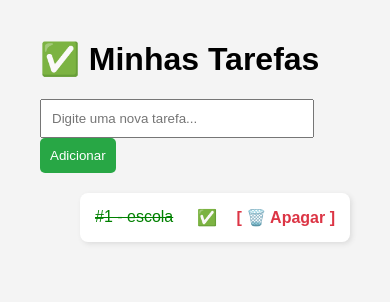
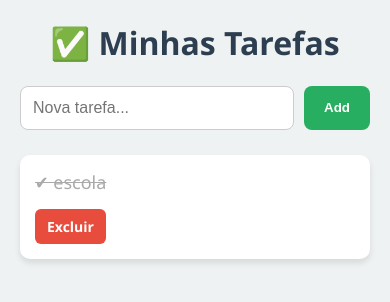
Before and after one commit to guga-leal-r/gestao-tarefas, a Flask app: page / in a window 390 px wide. Shown: the top 302 px of the page. Run offline with Flask 3, Linux system fonts and the light colour scheme.

Commit message:
Site responsivo e com botoes coloridos

```diff
--- a/templates/index.html
+++ b/templates/index.html
@@ -2,48 +2,69 @@
 <html lang="pt-br">
 <head>
     <meta charset="UTF-8">
+    <!-- Faz o site carregar no tamanho certo do celular -->
+    <meta name="viewport" content="width=device-width, initial-scale=1.0">
     <title>Meu Gerenciador</title>
     <style>
-        body { font-family: sans-serif; margin: 40px; background-color: #f4f4f4; }
-        .card { background: white; padding: 15px; margin-bottom: 10px; border-radius: 8px; box-shadow: 2px 2px 5px #ddd; list-style: none; display: flex; justify-content: space-between; }
-        .concluida { color: green; text-decoration: line-through; }
-        .btn-add { background: #28a745; color: white; border: none; padding: 10px; border-radius: 5px; cursor: pointer; }
+        body { font-family: 'Segoe UI', Tahoma, Geneva, Verdana, sans-serif; margin: 20px; background-color: #eef2f3; color: #333; }
+        .container { max-width: 600px; margin: auto; }
+        h1 { text-align: center; color: #2c3e50; }
+
+        /* Estilo do Formulário */
+        form { display: flex; gap: 10px; margin-bottom: 25px; }
+        input { flex: 1; padding: 12px; border: 1px solid #ccc; border-radius: 8px; font-size: 16px; outline: none; }
+        .btn-add { background: #27ae60; color: white; border: none; padding: 12px 20px; border-radius: 8px; cursor: pointer; font-weight: bold; }
+
+        /* Lista de Tarefas */
+        ul { padding: 0; list-style: none; }
+        .card {
+            background: white; padding: 15px; margin-bottom: 12px; border-radius: 10px;
+            box-shadow: 0 4px 6px rgba(0,0,0,0.1); display: flex; flex-direction: column; gap: 15px;
+        }
+
+        /* Ajuste para telas maiores (computador) */
+        @media (min-width: 480px) {
+            .card { flex-direction: row; justify-content: space-between; align-items: center; }
+        }
+
+        .texto-tarefa { font-size: 18px; flex: 1; }
+        .concluida { color: #aaa; text-decoration: line-through; }
+
+        /* Botões de Ação */
+        .acoes { display: flex; gap: 10px; }
+        .btn { text-decoration: none; padding: 8px 12px; border-radius: 6px; font-size: 14px; font-weight: bold; text-align: center; }
+        .btn-done { background: #3498db; color: white; }
+        .btn-delete { background: #e74c3c; color: white; }
+        .check-icon { font-size: 20px; color: #27ae60; padding-right: 10px; }
     </style>
 </head>
 <body>
+    <div class="container">
         <h1>✅ Minhas Tarefas</h1>
 
-    <!-- FORMULÁRIO PARA ADICIONAR -->
-    <form action="/add" method="POST" style="margin-bottom: 20px;">
-        <input type="text" name="conteudo" placeholder="Digite uma nova tarefa..." required style="padding: 10px; width: 250px;">
-        <button type="submit" class="btn-add">Adicionar</button>
+        <form action="/add" method="POST">
+            <input type="text" name="conteudo" placeholder="Nova tarefa..." required>
+            <button type="submit" class="btn-add">Add</button>
         </form>
 
         <ul>
             {% for tarefa in lista %}
                 <li class="card">
-                <!-- Texto da tarefa -->
-                <span class="{{ 'concluida' if tarefa.feito }}">
-                    #{{ tarefa.id }} - {{ tarefa.texto }}
+                    <span class="texto-tarefa {{ 'concluida' if tarefa.feito }}">
+                        {{ '✔ ' if tarefa.feito }} {{ tarefa.texto }}
                     </span>
 
-                <!-- Botões de ação -->
-                <div>
+                    <div class="acoes">
                         {% if not tarefa.feito %}
-                        <a href="/concluir/{{ tarefa.id }}" style="color: #007bff; text-decoration: none; font-weight: bold;">[ Concluir ]</a>
-                    {% else %}
-                        <span style="color: green;">✅</span>
+                            <a href="/concluir/{{ tarefa.id }}" class="btn btn-done">Concluir</a>
                         {% endif %}
 
-                    <!-- BOTÃO DE APAGAR (EM VERMELHO) -->
-                    <a href="/deletar/{{ tarefa.id }}"
-                       style="color: #dc3545; text-decoration: none; margin-left: 15px; font-weight: bold;"
-                       onclick="return confirm('Tem certeza que deseja excluir esta tarefa?')">
-                       [ 🗑️ Apagar ]
-                    </a>
+                        <a href="/deletar/{{ tarefa.id }}" class="btn btn-delete"
+                           onclick="return confirm('Apagar esta tarefa?')">Excluir</a>
                     </div>
                 </li>
             {% endfor %}
         </ul>
+    </div>
 </body>
 </html>
```
Lines whose indentation alone changed are shown as unchanged.
